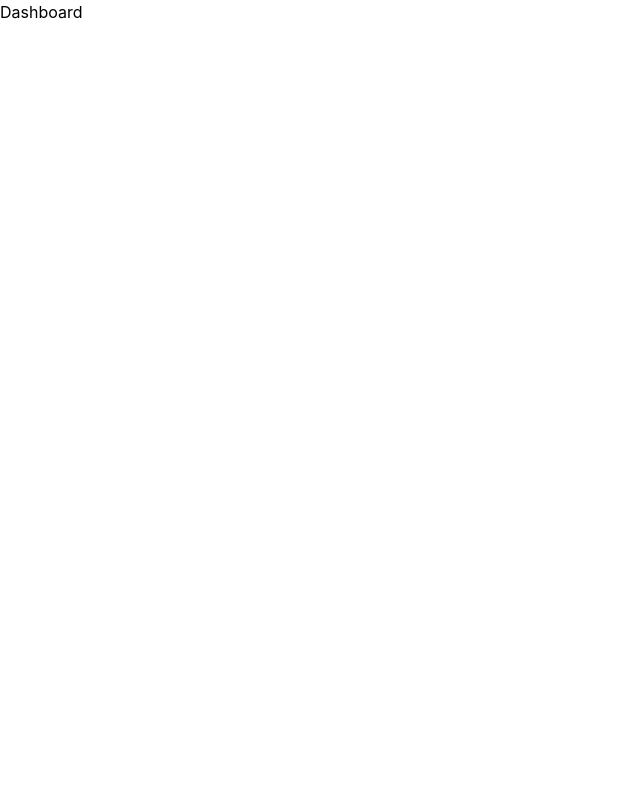
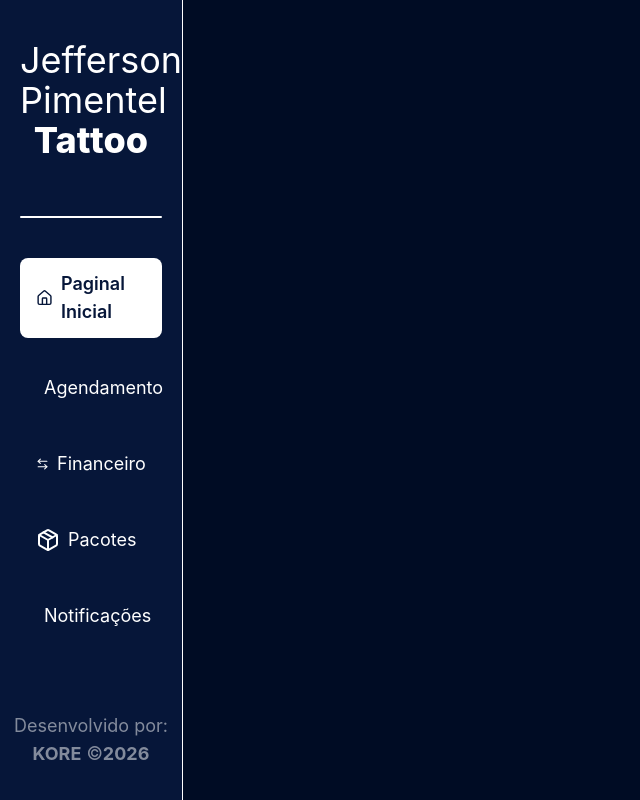
Before and after one commit to kore-sptech/front-end, a React (Vite) app: page /dashboard in a window 1280 px wide. Shown: the whole page, without its empty margins (0-640 px from the left). Built offline with nearby package versions, Linux system fonts and the light colour scheme.

Commit message:
style: menu lateral da dash

```diff
--- a/package.json
+++ b/package.json
@@ -11,6 +11,7 @@
   },
   "dependencies": {
     "@tailwindcss/vite": "^4.2.2",
+    "lucide-react": "^1.7.0",
     "react": "^19.2.4",
     "react-dom": "^19.2.4",
     "react-router-dom": "^7.14.0",
--- a/src/pages/DashboardPage.jsx
+++ b/src/pages/DashboardPage.jsx
@@ -1,7 +1,68 @@
+import { ArrowLeftRight, Bell, Clock, Home, Package } from "lucide-react";
+
 export default function DashboardPage() {
+  const links = [
+    {
+      path: "/dashboard",
+      name: "Paginal Inicial",
+      target: true,
+      icon: <Home />,
+    },
+    {
+      path: "/calender",
+      name: "Agendamento",
+      target: false,
+      icon: <Clock />,
+    },
+    {
+      path: "/finance",
+      name: "Financeiro",
+      target: false,
+      icon: <ArrowLeftRight />,
+    },
+    {
+      path: "/packages",
+      name: "Pacotes",
+      target: false,
+      icon: <Package />,
+    },
+    {
+      path: "/notigications",
+      name: "Notificações",
+      target: false,
+      icon: <Bell />,
+    },
+  ];
+
   return (
-    <main>
-      <h1>Dashboard</h1>
+    <main className="h-screen w-full flex bg-[#000C24]">
+      <aside className="w-1/7 bg-[#061639] px-5 py-10 text-white border-r relative">
+        <h2 className="text-4xl font-normal text-center mb-14">
+          Jefferson <br />
+          Pimentel <br />
+          <span className="text-4xl font-extrabold">Tattoo</span>
+        </h2>
+
+        <span className="h-0.5 w-full bg-white rounded-3xl block mb-10"></span>
+
+        <div className="flex flex-col justify-stretch gap-6 ">
+          {links.map((link, index) => (
+            <a
+              key={index}
+              href={link.path}
+              className={`relative flex gap-2 items-center  text-lg   duration-200 px-4  py-3 rounded-lg hover:bg-white hover:text-[#061639] transition-colors ${link.target ? "bg-white text-[#061639]" : ""} ${link.target ? "font-semibold" : "font-normal"}`}
+            >
+              {link.icon}
+              {link.name}
+            </a>
+          ))}
+        </div>
+
+        <footer className="absolute bottom-8  opacity-50 text-lg left-1/2 right-1/2 transform -translate-x-1/2 w-40 text-center">
+          Desenvolvido por: <br /> <span className="font-bold">KORE</span> ©
+          <span className="font-bold">2026</span>
+        </footer>
+      </aside>
     </main>
   );
 }
```
Also changed, not shown: 1 other file (tests, documents, lock files or other folders).
